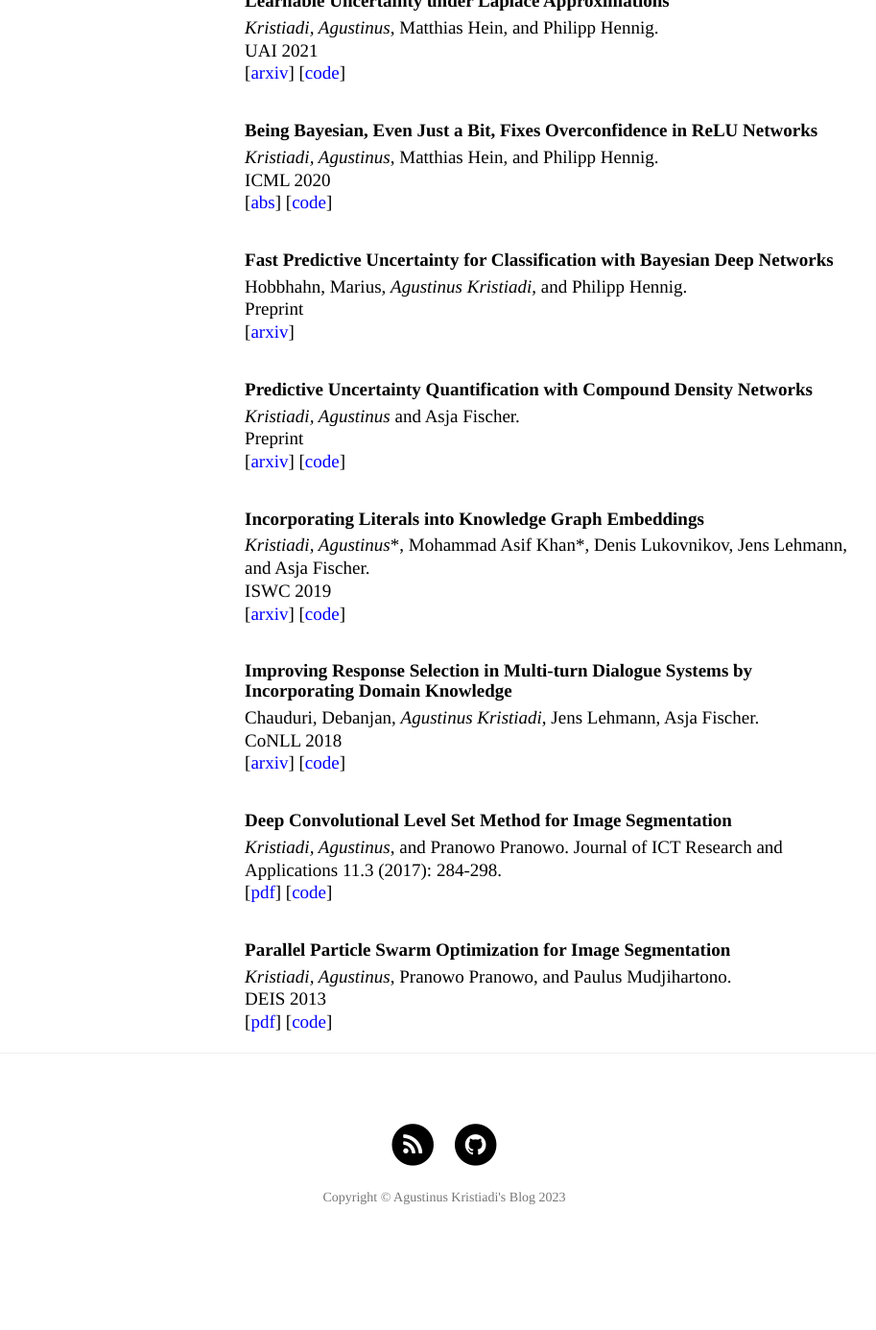
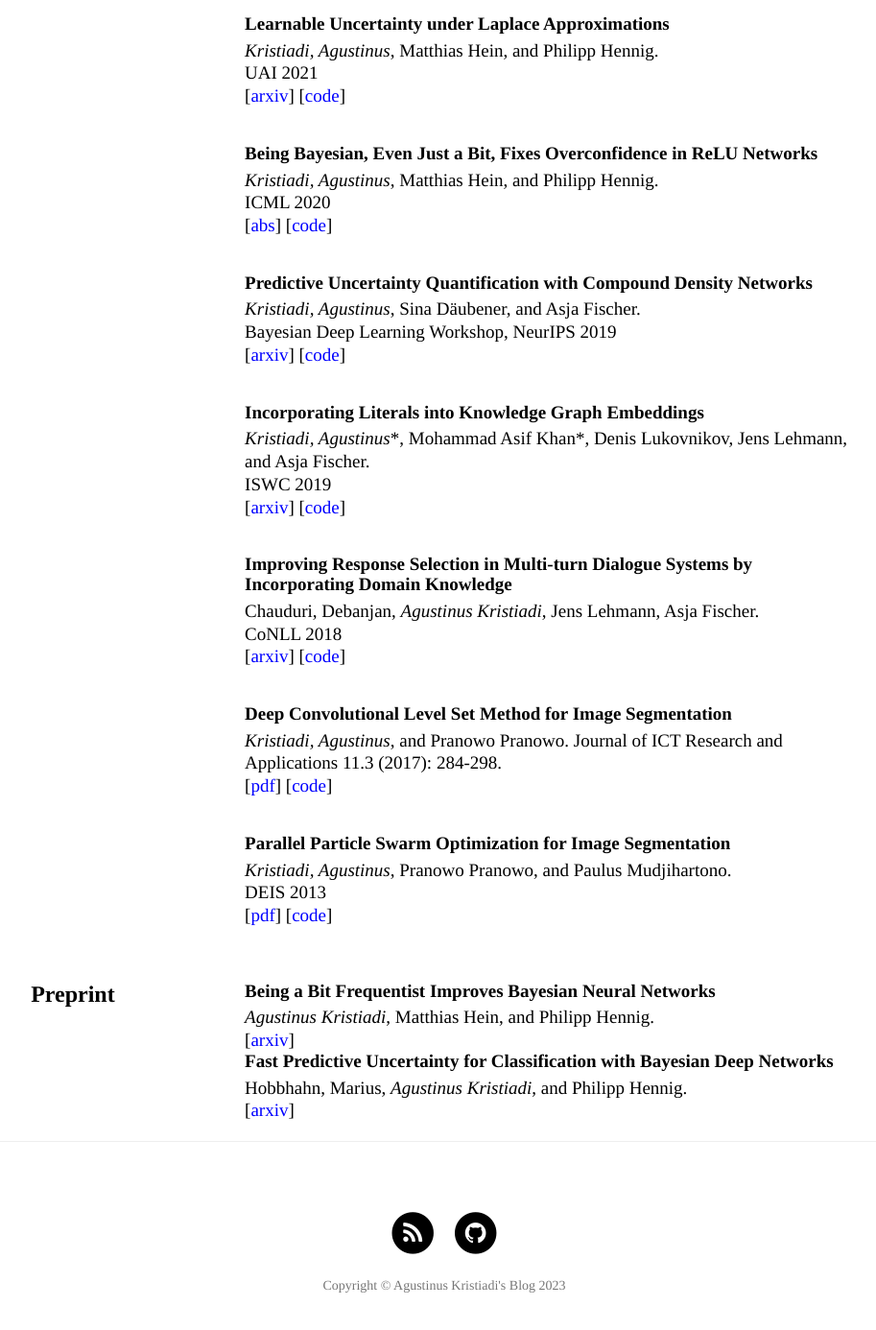
Before and after one commit to hsyodysseyjr/wiseodd0, a Jekyll site: the page built from about.html, in a window 1280 px wide and 1400 px high, scrolled down 2114 px. Shown: the top 1386 px of the window at 96% size, without its empty margins (177-1090 px from the left). Built offline with Jekyll 4.4.1, drawn with Linux system fonts in a browser that asks for light colours; nearby versions of some CDN libraries; formulas are drawn with MathJax 3; before the commit the page ends 3435 px from its top, so only the background shows below that; some of the changed text lies outside the part shown.

Commit message:
Update about

```diff
--- a/about.html
+++ b/about.html
@@ -36,7 +36,7 @@ header-img: "img/about-bg.jpg"
         <div class="col-md-9">
             <div>Uncertainty quantification in deep learning</div>
             <div>Bayesian inference</div>
-            <div>Riemannian geometry</div>
+            <div>Riemannian and information geometry</div>
         </div>
     </div>
 
@@ -167,20 +168,11 @@ header-img: "img/about-bg.jpg"
 
             <div class="row" style="padding-bottom: 2em"></div>
 
-            <h4>Fast Predictive Uncertainty for Classification with Bayesian Deep Networks</h4>
-            <div>
-                Hobbhahn, Marius, <i>Agustinus Kristiadi</i>, and Philipp Hennig.
-            </div>
-            <div>Preprint</div>
-                [<a href="https://arxiv.org/abs/2003.01227">arxiv</a>]
-
-            <div class="row" style="padding-bottom: 2em"></div>
-
             <h4>Predictive Uncertainty Quantification with Compound Density Networks</h4>
             <div>
-                <i>Kristiadi, Agustinus</i> and Asja Fischer.
+                <i>Kristiadi, Agustinus</i>, Sina Däubener, and Asja Fischer.
             </div>
-            <div>Preprint</div>
+            <div>Bayesian Deep Learning Workshop, NeurIPS 2019</div>
                 [<a href="https://arxiv.org/abs/1902.01080">arxiv</a>]
                 [<a href="https://github.com/wiseodd/compound-density-networks">code</a>]
 
@@ -224,5 +216,22 @@ header-img: "img/about-bg.jpg"
             [<a href="https://github.com/wiseodd/swarm-image-segmenter">code</a>]
         </div>
     </div>
+
+    <div class="row" style="padding-top: 3em;">
+        <div class="col-md-3"><h3>Preprint</h3></div>
+        <div class="col-md-9">
+            <h4>Being a Bit Frequentist Improves Bayesian Neural Networks</h4>
+            <div>
+                <i>Agustinus Kristiadi</i>, Matthias Hein, and Philipp Hennig.
+            </div>
+                [<a href="https://arxiv.org/abs/2106.10065">arxiv</a>]
+
+            <h4>Fast Predictive Uncertainty for Classification with Bayesian Deep Networks</h4>
+            <div>
+                Hobbhahn, Marius, <i>Agustinus Kristiadi</i>, and Philipp Hennig.
+            </div>
+                [<a href="https://arxiv.org/abs/2003.01227">arxiv</a>]
+        </div>
+    </div>
 </div>
 </div>
```
Also changed, not shown: other parts of about.html (+1 -0 lines).
